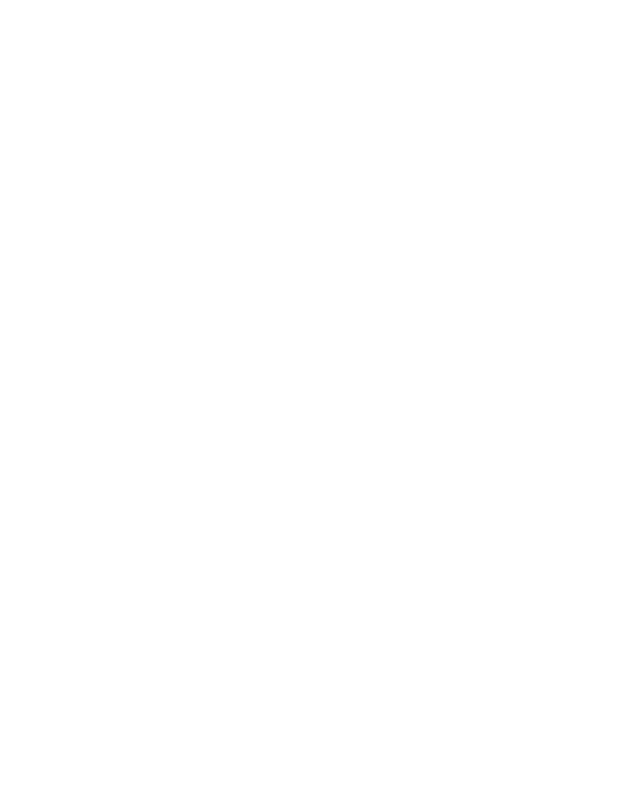
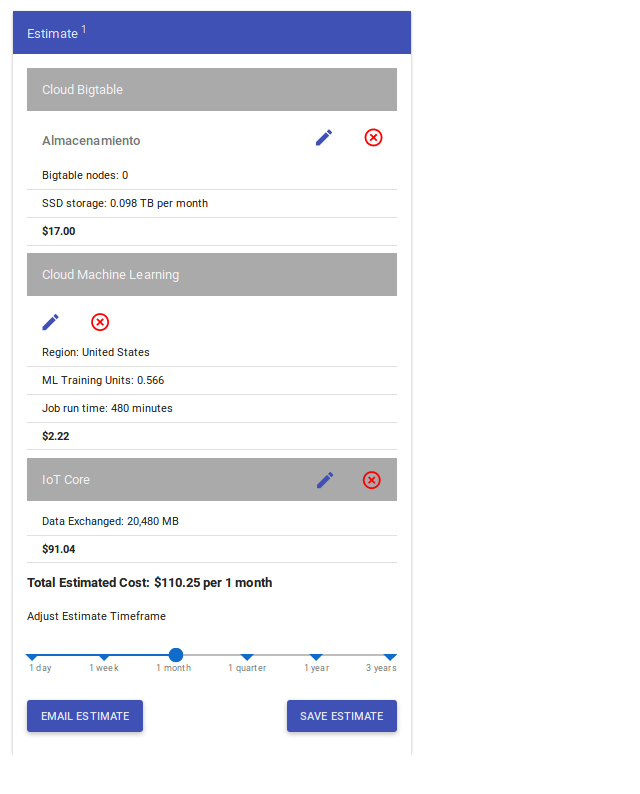
Before and after one commit to ccasta23/platzi-git-couse-cc, a plain HTML site: page index.html in a window 1280 px wide. Shown: the whole page, without its empty margins (0-640 px from the left). Drawn offline with Linux system fonts and the light colour scheme.

Commit message:
Desde la rama NRCC

```diff
--- a/index.html
+++ b/index.html
@@ -5,5 +5,6 @@
 </head>
 <body>
 
+	<img src="Google Cloud.png">
 </body>
 </html>
```
Also changed, not shown: Google Cloud.png (added).
